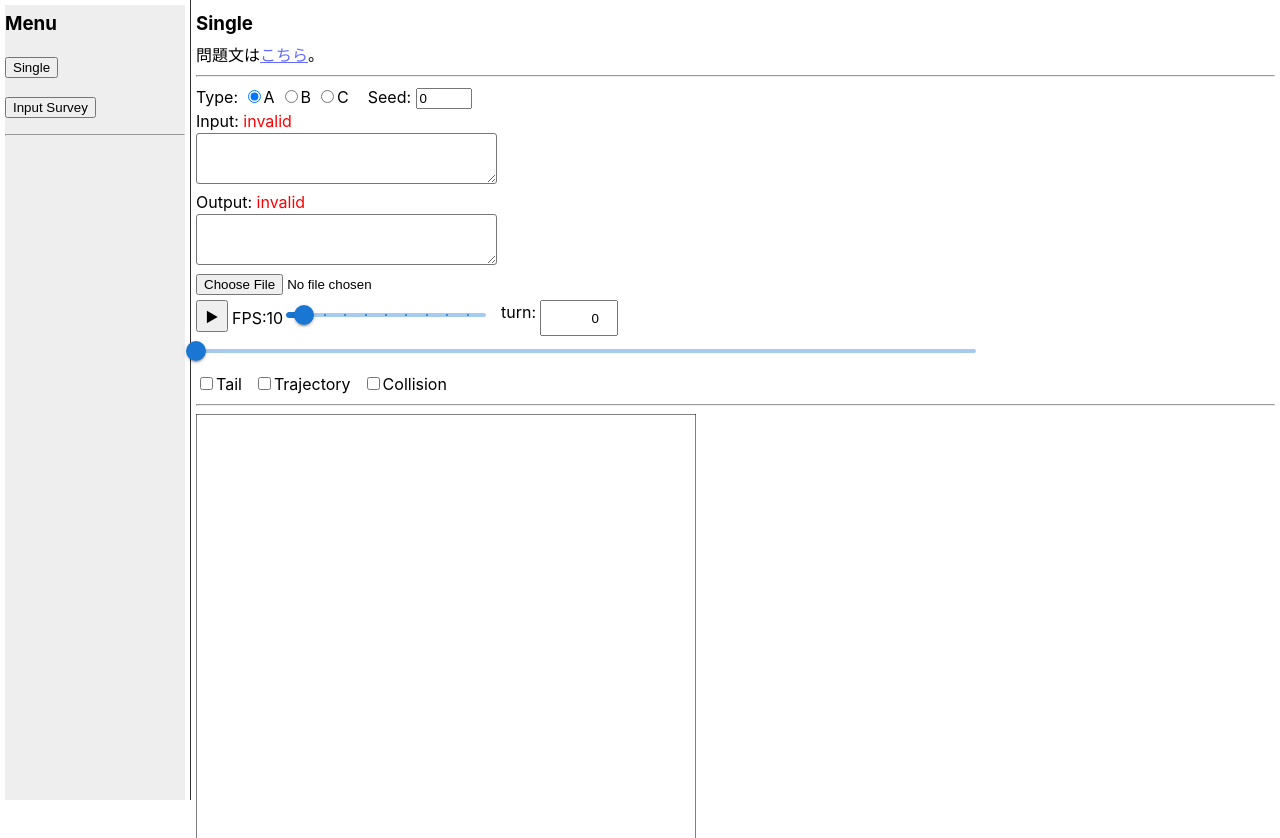
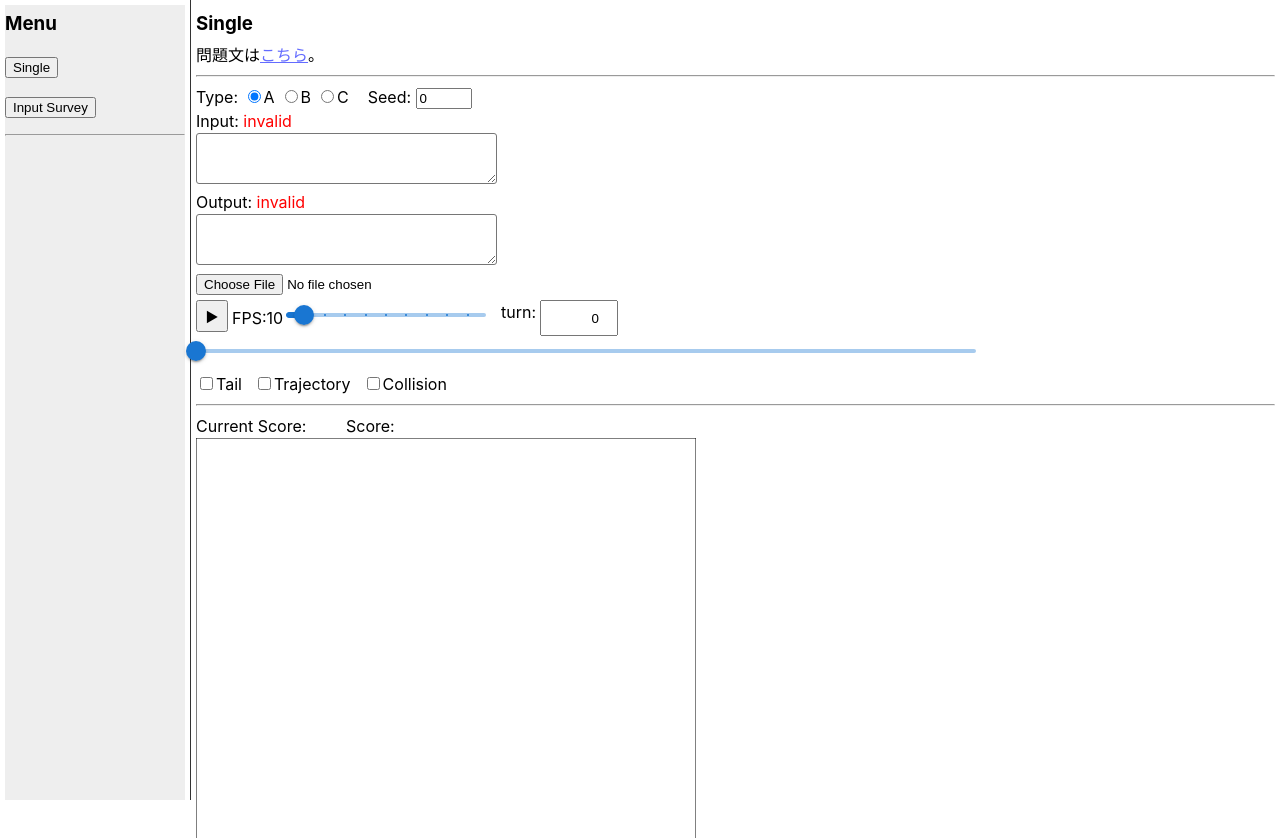
Before and after one commit to bird05/ahc-visualizer-masters2024-final, a React (Vite) app: page / in a window 1280 px wide. Shown: the top 838 px of the page. Built offline with nearby package versions, Linux system fonts and the light colour scheme; no server answers.

Commit message:
スコア表示を実装、目的地の初期色を未到達に変更

```diff
--- a/src/projects/masters_final/components/MainInputSurvey_parts/MultiBoard.tsx
+++ b/src/projects/masters_final/components/MainInputSurvey_parts/MultiBoard.tsx
@@ -10,6 +10,7 @@ import { useState, useEffect, memo} from 'react';
 // Redux
 import { useSelector } from '../../store/store';
 // 外部コンポーネント
+import { getResult } from '../display/CalcScore';
 import { BoardDisplay } from '../display/BoardDisplay';
 // 型
 // import type { Input_type, Output_type } from "../../types/typeFormat"
@@ -40,7 +41,8 @@ export const MultiBoard = () => {
         input_body,
         {is_valid:false,ope:[],ax:[],ay:[]},
         input_body.sx,input_body.sy,
-        {tra_lx:new Array(),tra_ly:new Array(),tra_rx:new Array(),tra_ry:new Array(),is_col:new Array(),col_x:new Array(),col_y:new Array(),mes_x:new Array(),mes_y:new Array(),vis_turn:new Array()},
+        // {tra_lx:new Array(),tra_ly:new Array(),tra_rx:new Array(),tra_ry:new Array(),is_col:new Array(),col_x:new Array(),col_y:new Array(),mes_x:new Array(),mes_y:new Array(),vis_turn:new Array()},
+        getResult(input_body,{is_valid:false,ope:new Array(),ax:new Array(),ay:new Array()}),
         0,
         {showTra:true,showTail:false,showCross:true} // 軌跡,しっぽ,×
       );
--- a/src/projects/masters_final/components/display/BoardController.tsx
+++ b/src/projects/masters_final/components/display/BoardController.tsx
@@ -1,4 +1,6 @@
 import React from "react";
+// CSS
+import styled from "@emotion/styled";
 // ビルトインフック
 import { useState,useEffect } from "react";
 // Redux関連
@@ -15,7 +17,7 @@ import { setT } from "../../store/statisticsInfoSlice";
 export const BoardController = () => {
   // useState==============================
   // const [res, setRes] = useState({ tra:new Array(), vis_turn:new Array() }); // 軌跡等
-  const [res, setRes] = useState<Result_type>({tra_lx:new Array(),tra_ly:new Array(),tra_rx:new Array(),tra_ry:new Array(),is_col:new Array(),col_x:new Array(),col_y:new Array(),mes_x:new Array(),mes_y:new Array(),vis_turn:new Array()}); // 軌跡等
+  const [res, setRes] = useState<Result_type>({tra_lx:new Array(),tra_ly:new Array(),tra_rx:new Array(),tra_ry:new Array(),is_col:new Array(),col_x:new Array(),col_y:new Array(),mes_x:new Array(),mes_y:new Array(),vis_turn:new Array(),score:new Array(),mx_score:new Array()}); // 軌跡等
   // const [turn, setTurn] = useState(0); // ターン
 
   // Redux==============================
@@ -66,8 +68,18 @@ export const BoardController = () => {
   // console.log("Board Controller");
   return(
     <>
-      {/* Score:{CalcScore(input_body.is_valid && output_body.is_valid,input_body.N,input_body.v,input_body.h,input_body.a,board)} */}
+      <SDivFlex>
+        <SDiv>Current Score:{res.score[tarTurn]}</SDiv>
+        <SDiv>Score:{res.mx_score[tarTurn]}</SDiv>
+      </SDivFlex>
       <div id="board"></div>
     </>
   )
 };
+const SDivFlex = styled.div`
+  display: flex;
+`
+const SDiv = styled.div`
+  min-width:150px;
+  display: flex;
+`
--- a/src/projects/masters_final/components/display/BoardDisplay.tsx
+++ b/src/projects/masters_final/components/display/BoardDisplay.tsx
@@ -44,7 +44,7 @@ export function BoardDisplay(
       const LEN=CANV_SIZ/200000;
 
       // 目的地
-      ctx.fillStyle = 'hsla(205,100%,50%,1.0)';
+      ctx.fillStyle = 'hsla(100,100%,50%,1.0)';
       for(let i=0; i<px.length; ++i){
         if(vis_turn.length>0){
           if(vis_turn[i]<=turn) ctx.fillStyle = 'hsla(205,100%,50%,1.0)'; // 訪問済
@@ -69,27 +69,6 @@ export function BoardDisplay(
       ctx.stroke();
       ctx.strokeStyle = 'rgba(0,0,0,1.0)'; // 線の色を戻す
       // 軌跡
-      /*
-      for(let i=0; i<tra.length; ++i){
-        ctx.beginPath();
-        const [x1,y1] = conv_coord(tra[i].lx,tra[i].ly); // 座標変換
-        const [x2,y2] = conv_coord(tra[i].rx,tra[i].ry);
-        // 衝突あり
-        if(tra[i].is_col){
-          ctx.lineWidth = 13.0;
-          ctx.strokeStyle = 'hsla(205,100%,50%,.8)';
-        // 衝突なし
-        }else{
-          ctx.lineWidth = 1.5;
-          ctx.strokeStyle = 'hsla(100,100%,50%,.8)';
-        }
-        ctx.moveTo(x1*LEN, y1*LEN);
-        ctx.lineTo(x2*LEN, y2*LEN);
-        ctx.closePath();
-        ctx.stroke();
-      }
-      */
-
       if(showTra){
         ctx.beginPath();
         ctx.lineWidth = 1.0;
--- a/src/projects/masters_final/components/display/CalcScore.tsx
+++ b/src/projects/masters_final/components/display/CalcScore.tsx
@@ -131,33 +131,10 @@ export const move_player_rev = function(dir:string, x:number, y:number){
 }
 // 各ターンのScoreを計算する関数
 export const CalcScoreSequence = function(input_body:Input_type, output_body:Output_type){
-  // let board: number[][] = JSON.parse(JSON.stringify(input_body.a)); // 多次元配列のディープコピー
-  // const [N,v,h,a]=[input_body.N,input_body.v,input_body.h,input_body.a];
-  // const [s,d,e]=[output_body.s,output_body.d,output_body.e]
-  // let [x1,y1,x2,y2]=[output_body.pi,output_body.pj,output_body.qi,output_body.qj];
-
-  // const D_d=calc_sum_of_squares(N,v,h,a);
-  // let D=D_d;
-  const res = new Array();
-
-  // for(let turn=0; turn<output_body.s.length; ++turn){
-  //   // 得点計算
-  //   // res[turn]=CalcScore(true,N,v,h,input_body.a,board);
-  //   D=CalcD_def(true,N,v,h,board,D,x1,y1,x2,y2,s[turn],d[turn],e[turn]);
-  //   res[turn]=Math.max(1,Math.round(1000000*getBaseLog(2,D_d/D)));
-  //   // 入替
-  //   if(s[turn]){
-  //     if(is_outer_range(x1,y1,board.length,board.length)) return res; // 範囲外swapの回避
-  //     if(is_outer_range(x2,y2,board.length,board.length)) return res;
-  //     [board[x1][y1],board[x2][y2]]=[board[x2][y2],board[x1][y1]]; // swap
-  //   }
-  //   // 移動
-  //   [x1,y1]=move_player(d[turn],x1,y1);
-  //   [x2,y2]=move_player(e[turn],x2,y2);
-  // }
-  // res[output_body.s.length]=CalcScore(true,N,v,h,input_body.a,board);
-
-  return res;
+  const res_buf:Result_type = getResult(input_body,output_body);
+  const score = res_buf.score;
+  const mx_score = res_buf.mx_score;
+  return {score,mx_score};
 }
 // 最終状態のScoreを計算する関数
 export const CalcEndScore = function(input_body:Input_type, output_body:Output_type){
@@ -386,6 +363,8 @@ export const getResult = function(input_body:Input_type, output_body:Output_type
     mes_x: new Array(),       // 計測線の到達位置
     mes_y: new Array(),       // 計測線の到達位置
     vis_turn: new Array(), // 各目的地が何ターン目に訪問されるか
+    score: new Array(),
+    mx_score: new Array(),
   };
   let tra_lx: number[]=new Array();
   let tra_ly: number[]=new Array();
@@ -397,6 +376,10 @@ export const getResult = function(input_body:Input_type, output_body:Output_type
   let mes_x: number[]=new Array();
   let mes_y: number[]=new Array();
   let vis_turn: number[]=new Array();
+  let score: number[]=new Array();
+  let mx_score: number[]=new Array();
+
+  let score_buf:number=0, mx_score_buf:number=0;
 
   for(let i=0; i<N; ++i) vis_turn.push(5005);
 
@@ -420,6 +403,10 @@ export const getResult = function(input_body:Input_type, output_body:Output_type
     rx_add.push(out_wall_rx[i]);
     ry_add.push(out_wall_ry[i]);
   }
+
+  // スコア記録
+  score.push(score_buf);
+  mx_score.push(mx_score_buf);
 
   for(let turn=0; turn<output_body.ope.length; ++turn){
     // 計測線
@@ -472,10 +459,15 @@ export const getResult = function(input_body:Input_type, output_body:Output_type
     }
 
     // 目的地到達判定(衝突していない場合のみ)
-    for(let i=0; i<N; ++i){
-      if(vis_turn[i]!==5005) continue;
-      // 点と線分の距離の2乗
-      if(min_d2(px[i],py[i],x,y,nx,ny)<=1000000) vis_turn[i]=turn+1;
+    if(!is_collide){
+      for(let i=0; i<N; ++i){
+        if(vis_turn[i]!==5005) continue;
+        // 点と線分の距離の2乗
+        if(min_d2(px[i],py[i],x,y,nx,ny)<=1000000){
+          vis_turn[i]=turn+1;
+          score_buf+=1000; // スコア
+        }
+      }
     }
 
     // 結果格納
@@ -496,9 +488,16 @@ export const getResult = function(input_body:Input_type, output_body:Output_type
     }else{
       [x,y]=[nx,ny]; // swap
     }
+
+    // スコア計算
+    score_buf-=2;
+    if(is_collide) score_buf-=100;
+    if(score_buf>mx_score_buf) mx_score_buf=score_buf;
+    score.push(score_buf);
+    mx_score.push(mx_score_buf);
   }
 
-  [res.tra_lx, res.tra_ly, res.tra_rx, res.tra_ry, res.is_col, res.col_x, res.col_y, res.mes_x, res.mes_y, res.vis_turn] =
-  [tra_lx,tra_ly,tra_rx,tra_ry,is_col, col_x, col_y, mes_x, mes_y, vis_turn]
+  [res.tra_lx, res.tra_ly, res.tra_rx, res.tra_ry, res.is_col, res.col_x, res.col_y, res.mes_x, res.mes_y, res.vis_turn, res.score, res.mx_score] =
+  [tra_lx,tra_ly,tra_rx,tra_ry,is_col, col_x, col_y, mes_x, mes_y, vis_turn, score, mx_score]
   return res;
 }
--- a/src/projects/masters_final/types/typeFormat.tsx
+++ b/src/projects/masters_final/types/typeFormat.tsx
@@ -36,4 +36,6 @@ export type Result_type = {
   mes_x: number[],    // 計測線の到達位置
   mes_y: number[],    // 計測線の到達位置
   vis_turn: number[], // 各目的地が何ターン目に訪問されるか
+  score: number[],
+  mx_score: number[],
 }
```
